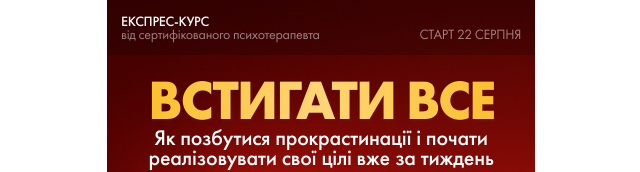
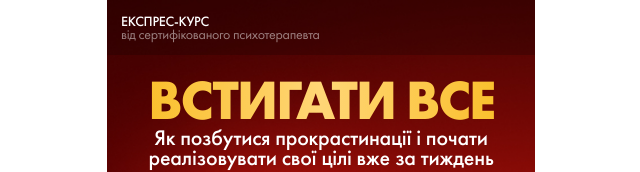
Before and after one commit to RomanIsaiev/work-website-52, a website built with Vite: page index.html in a window 1280 px wide. Shown: the top 172 px of the page, without its empty margins (319-959 px from the left). Built offline with nearby package versions, Linux system fonts and the light colour scheme; a script that the page names is missing; files whose address does not match are found by name.

Commit message:
remove start

```diff
--- a/index.html
+++ b/index.html
@@ -19,7 +19,7 @@
             <span>від сертифікованого психотерапевта</span>
           </p>
           <p class="course-start">
-            старт <span id="dateElement"></span> <span id="monthElement"></span>
+            <!-- старт <span id="dateElement"></span> <span id="monthElement"></span> -->
           </p>
         </div>
         <h1 class="header-title">Встигати все</h1>
@@ -1652,7 +1652,7 @@
     <script src="./src/js/faq.js" type="module"></script>
     <script type="module" src="./src/js/timer.js"></script>
     <script type="module" src="./src/js/swiper.js"></script>
-    <script type="module" src="./src/js/changeDate.js"></script>
+    <!-- <script type="module" src="./src/js/changeDate.js"></script> -->
     <script type="module" src="./src/js/js-modal.js"></script>
     <script
       type="module"
```
